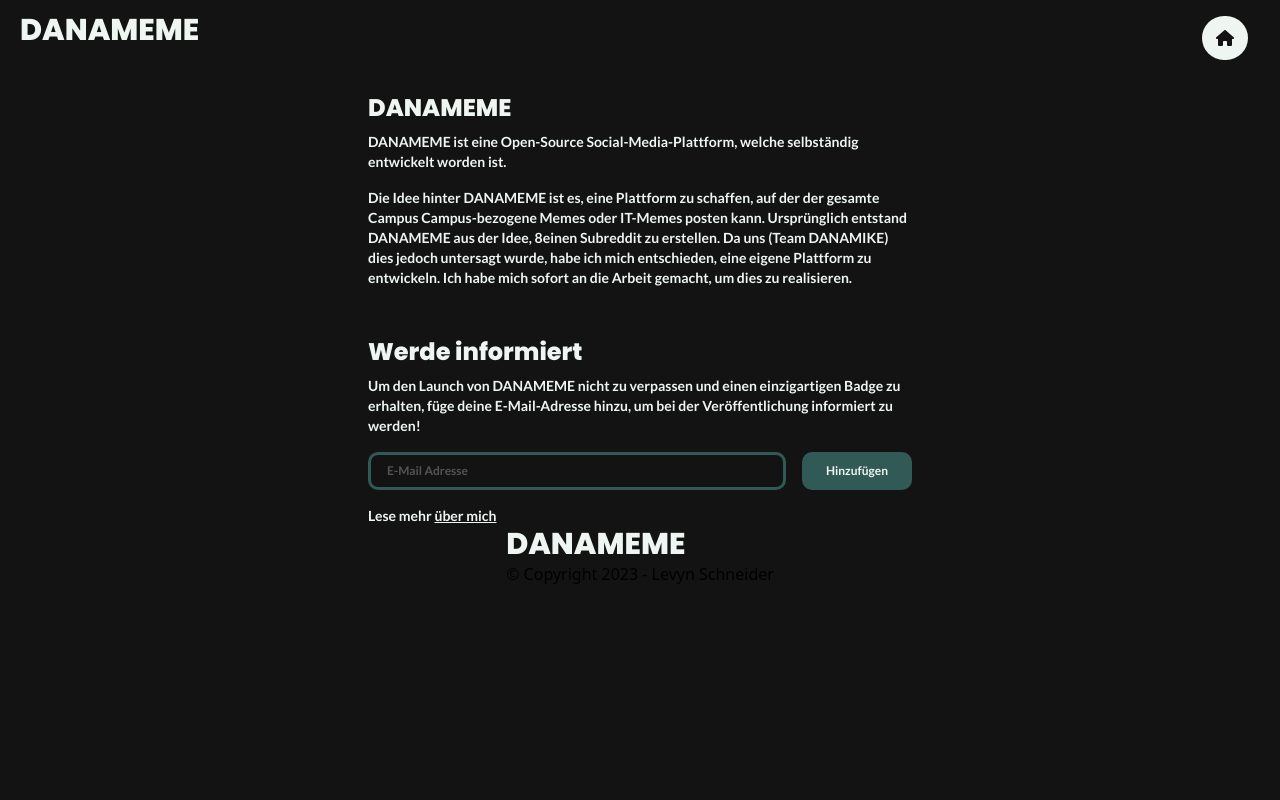
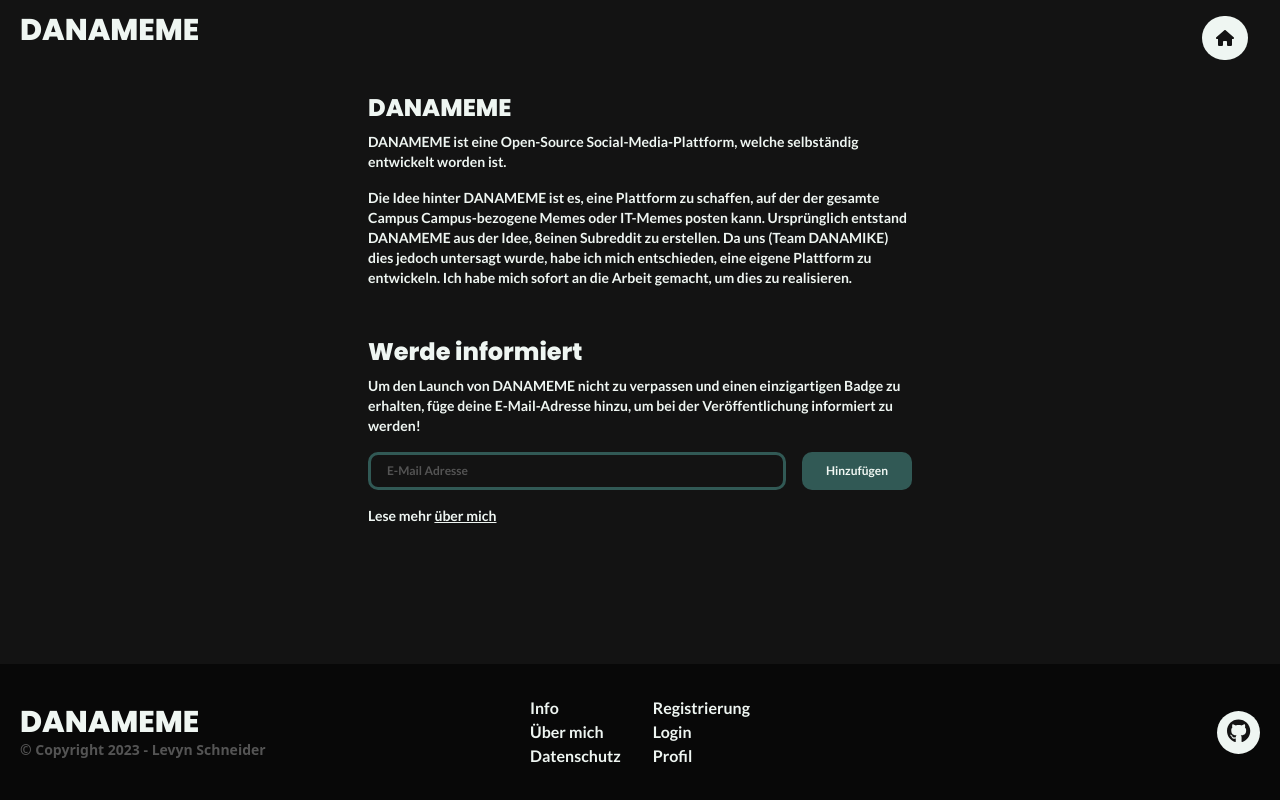
Before and after one commit to ly-schneider/danameme-fullstack, a Next.js app: page / in a window 1280 px wide. Built offline with nearby package versions, Linux system fonts and the light colour scheme.

Commit message:
Finished footer

```diff
--- a/components/footer.jsx
+++ b/components/footer.jsx
@@ -1,13 +1,30 @@
+import { faGithub } from "@fortawesome/free-brands-svg-icons";
+import { FontAwesomeIcon } from "@fortawesome/react-fontawesome";
+
 export default function Footer() {
   return (
     <>
-      <footer className="flex flex-row">
-        <div>
+      <footer className="flex flex-row bg-accentBackground w-full mt-auto py-8 items-center px-5">
+        <div className="w-1/3">
           <h1 className="title">DANAMEME</h1>
-          <p>© Copyright 2023 - Levyn Schneider</p>
+          <p className="text-muted text-lato text-sm font-semibold">© Copyright 2023 - Levyn Schneider</p>
         </div>
-        <div>
-
+        <div className="flex text-text font-lato font-semibold w-1/3 justify-center space-x-8">
+          <ul>
+            <li>Info</li>
+            <li>Über mich</li>
+            <li>Datenschutz</li>
+          </ul>
+          <ul>
+            <li>Registrierung</li>
+            <li>Login</li>
+            <li>Profil</li>
+          </ul>
+        </div>
+        <div className="w-1/3 justify-end text-end">
+          <button className="bg-text text-background py-1.5 px-2 rounded-full border-2 border-transparent hover:bg-background hover:text-text hover:border-text transition-all duration-500">
+            <FontAwesomeIcon icon={faGithub} className="text-2xl" />
+          </button>
         </div>
       </footer>
     </>
```
